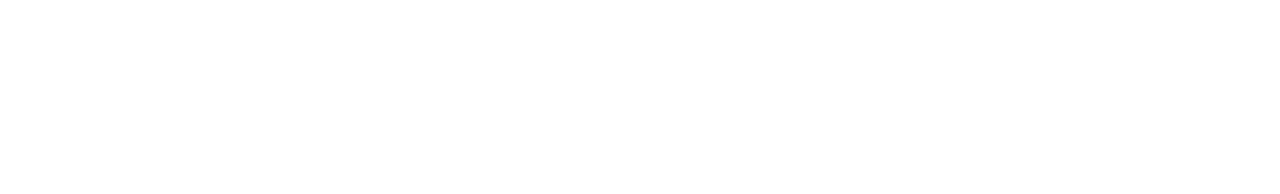
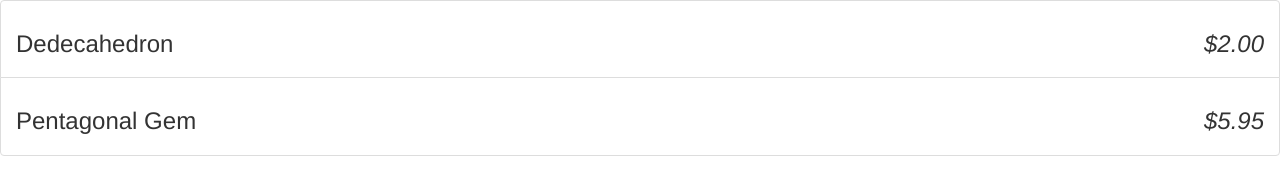
Before and after one commit to AlisamfP/learningAngularJs, a plain HTML site: page index.html in a window 1280 px wide. Drawn offline with nearby package versions, Linux system fonts and the light colour scheme.

Commit message:
on level 2

```diff
--- /dev/null
+++ b/app.js
@@ -0,0 +1,21 @@
+(function(){
+  var app = angular.module('store', [ ]);
+
+  app.controller('StoreController', function(){
+    this.products = gems;
+  });
+
+  var gems = [
+  {
+    name: 'Dedecahedron',
+    price: 2,
+    description: '. . .',
+    canPurchase: true
+  },
+  {
+    name: "Pentagonal Gem",
+    price: 5.95,
+    description: '........',
+    canPurchase: true
+  }];
+})();
--- a/index.html
+++ b/index.html
@@ -1 +1,18 @@
-<link rel="stylesheet" href="https://maxcdn.bootstrapcdn.com/bootstrap/3.2.0/css/bootstrap.min.css">
+<!DOCTYPE html>
+<html ng-app="store">
+	<head>
+		<link rel="stylesheet" href="https://maxcdn.bootstrapcdn.com/bootstrap/3.2.0/css/bootstrap.min.css">
+	</head>
+<body ng-controller = "StoreController as store">
+    <ul class="list-group">
+        <li class="list-group-item" ng-repeat="product in store.products">
+            <h3>
+                {{product.name}}
+                <em class="pull-right">{{product.price | currency}}</em>
+            </h3>
+        </li>
+    </ul>
+	<script type="text/javascript" src="angular.min.js"></script>
+	<script type="text/javascript" src="app.js"></script>
+</body>
+</html>
```
Also changed, not shown: 1 other file.
